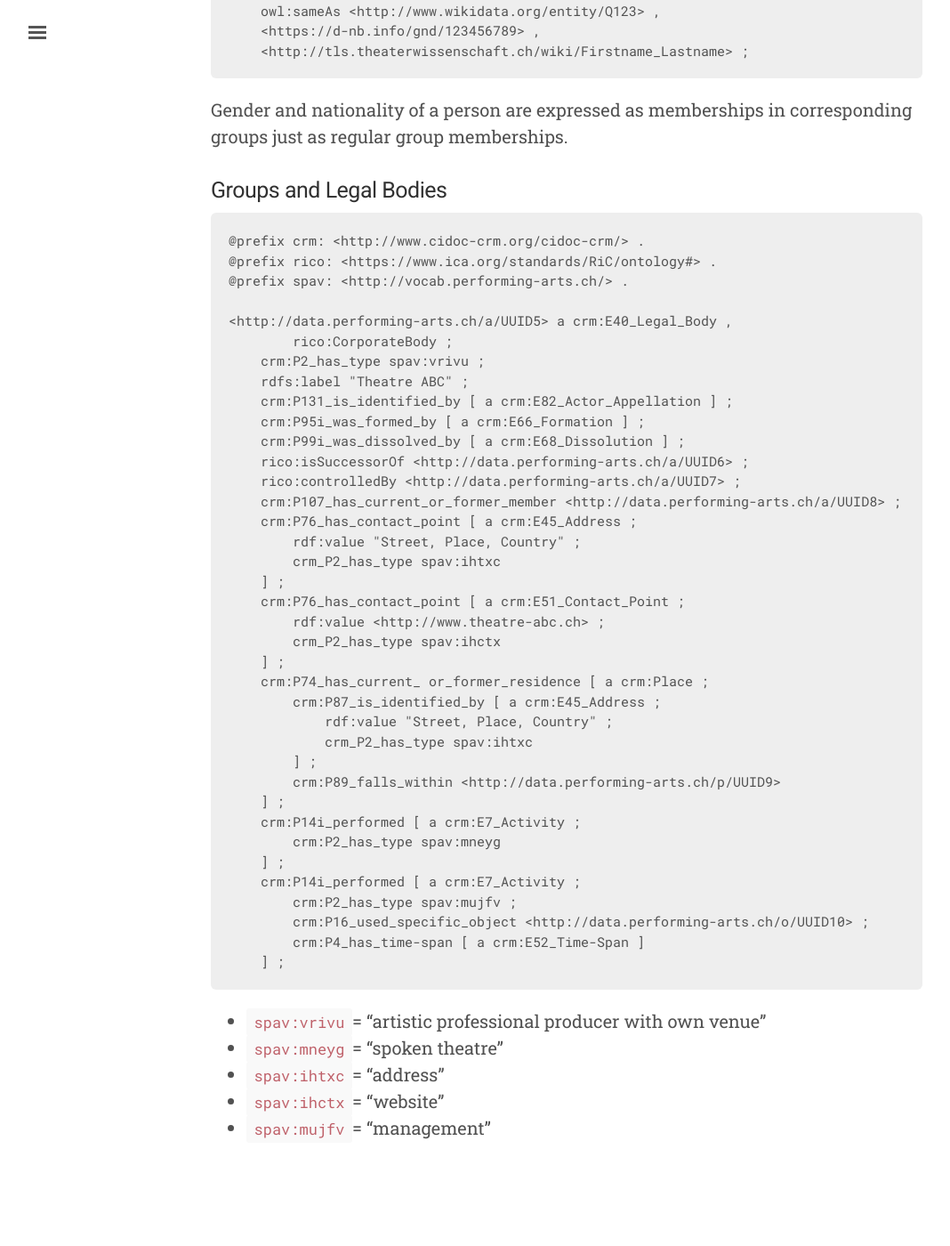
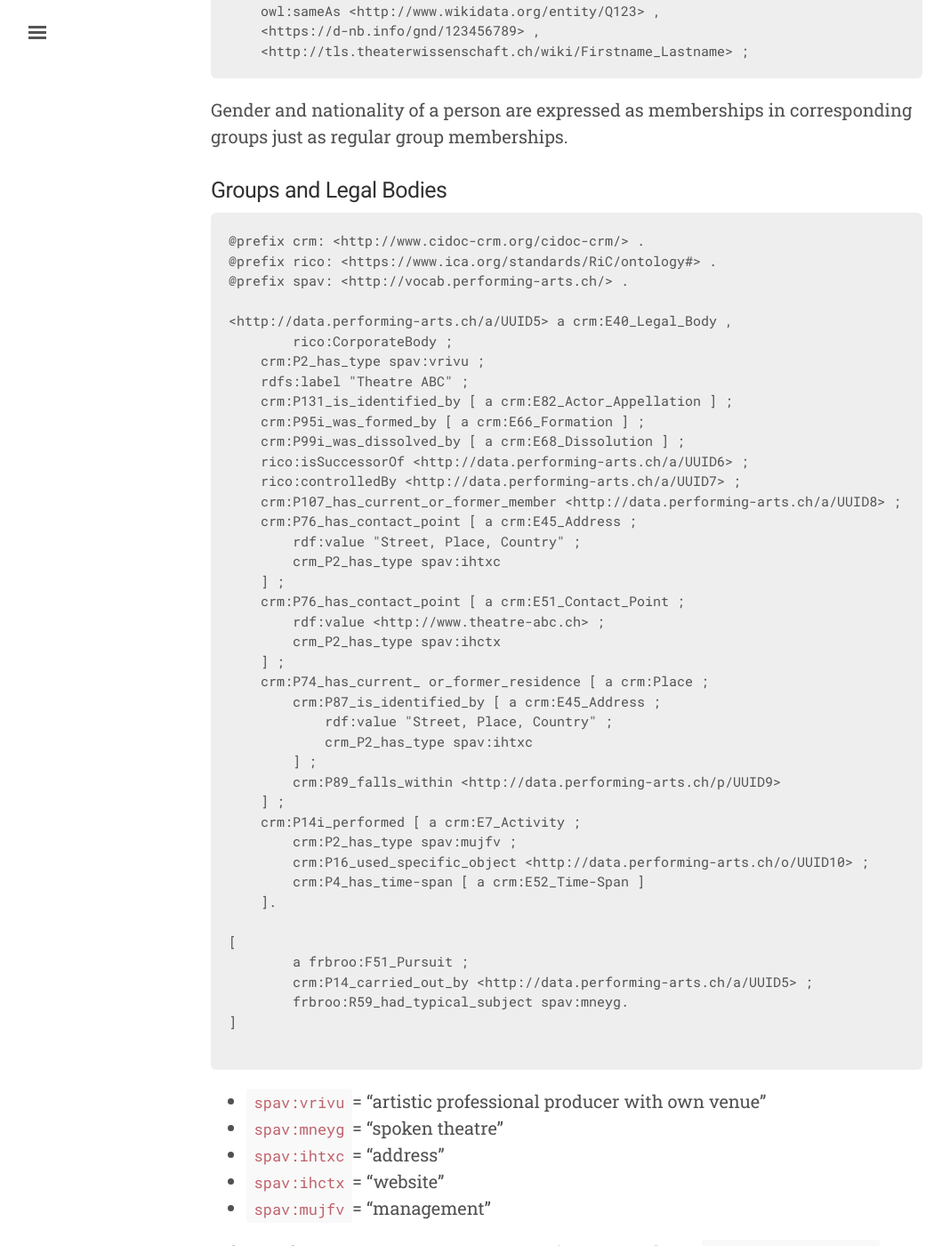
Before and after one commit to sapa/spa-specifications, a Jekyll site: the page built from actors.md, in a window 1280 px wide and 1400 px high, scrolled down 963 px. Shown: the whole window at 89% size, without its empty margins (3-1071 px from the left). Built offline with Jekyll 4.4.1, drawn with Linux system fonts in a browser that asks for light colours; before the commit the page ends 2325 px from its top, so only the background shows below that; some of the changed text lies outside the part shown.

Commit message:
genre focus of groups updated

````diff
--- a/actors.md
+++ b/actors.md
@@ -69,13 +69,17 @@ Gender and nationality of a person are expressed as memberships in corresponding
         crm:P89_falls_within <http://data.performing-arts.ch/p/UUID9>
     ] ;
     crm:P14i_performed [ a crm:E7_Activity ;
-        crm:P2_has_type spav:mneyg
-    ] ;
-    crm:P14i_performed [ a crm:E7_Activity ;
         crm:P2_has_type spav:mujfv ;
         crm:P16_used_specific_object <http://data.performing-arts.ch/o/UUID10> ;
         crm:P4_has_time-span [ a crm:E52_Time-Span ]
-    ] ;
+    ].
+
+[
+	a frbroo:F51_Pursuit ;
+	crm:P14_carried_out_by <http://data.performing-arts.ch/a/UUID5> ;
+	frbroo:R59_had_typical_subject spav:mneyg.
+]
+
 ```
 
 * `spav:vrivu`= "artistic professional producer with own venue"
@@ -84,6 +88,6 @@ Gender and nationality of a person are expressed as memberships in corresponding
 * `spav:ihctx`= "website"
 * `spav:mujfv`= "management"
 
-<!-- TODO: How to express a genre focus? Is crm:P14i_performed [ a crm:E7_Activity ; crm:P2_has_type spav:mneyg ] the best way? -->
-<!-- TODO: How to represent that one actor/agent controls another? -->
+A focus of a group on one or more genres is expressed as a `frbroo:F51_Pursuit`.
+
 <!-- TODO: Change the two identical blank node addresses into into one entity with URI? -->
````
